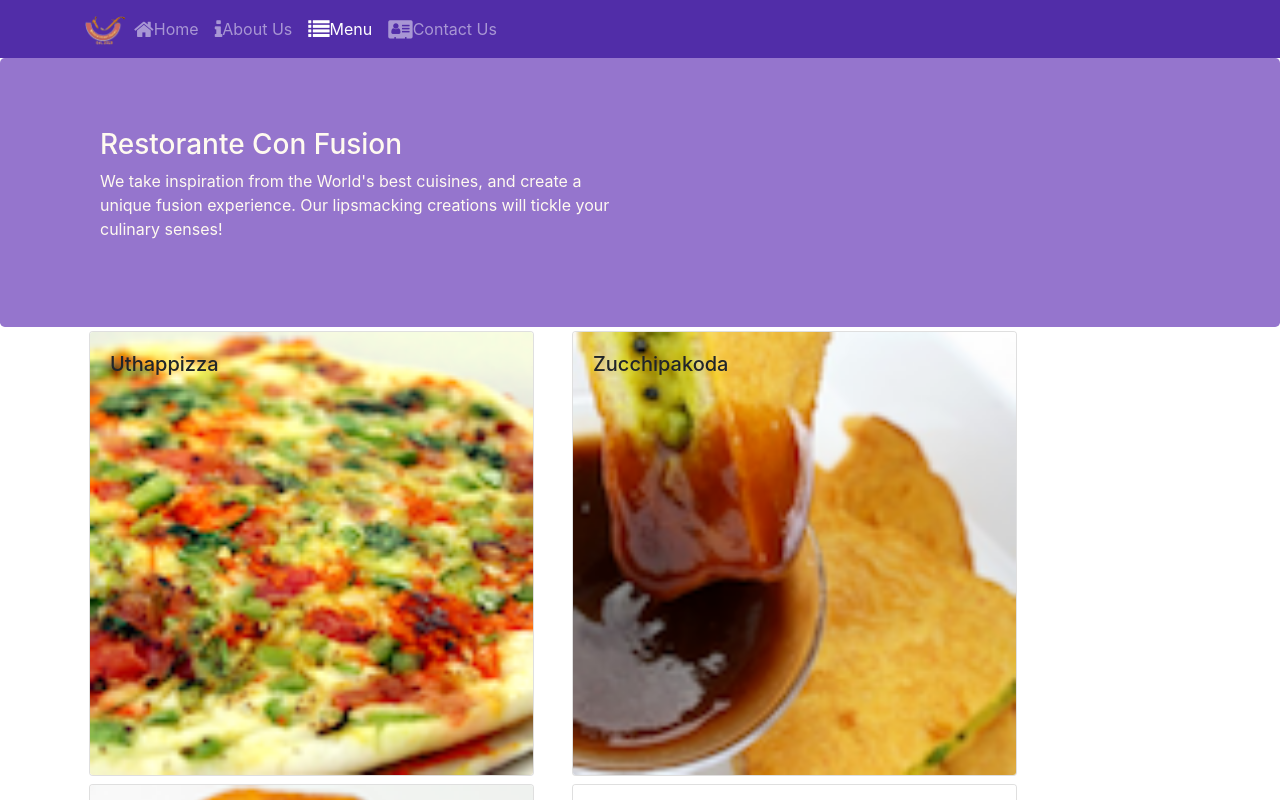
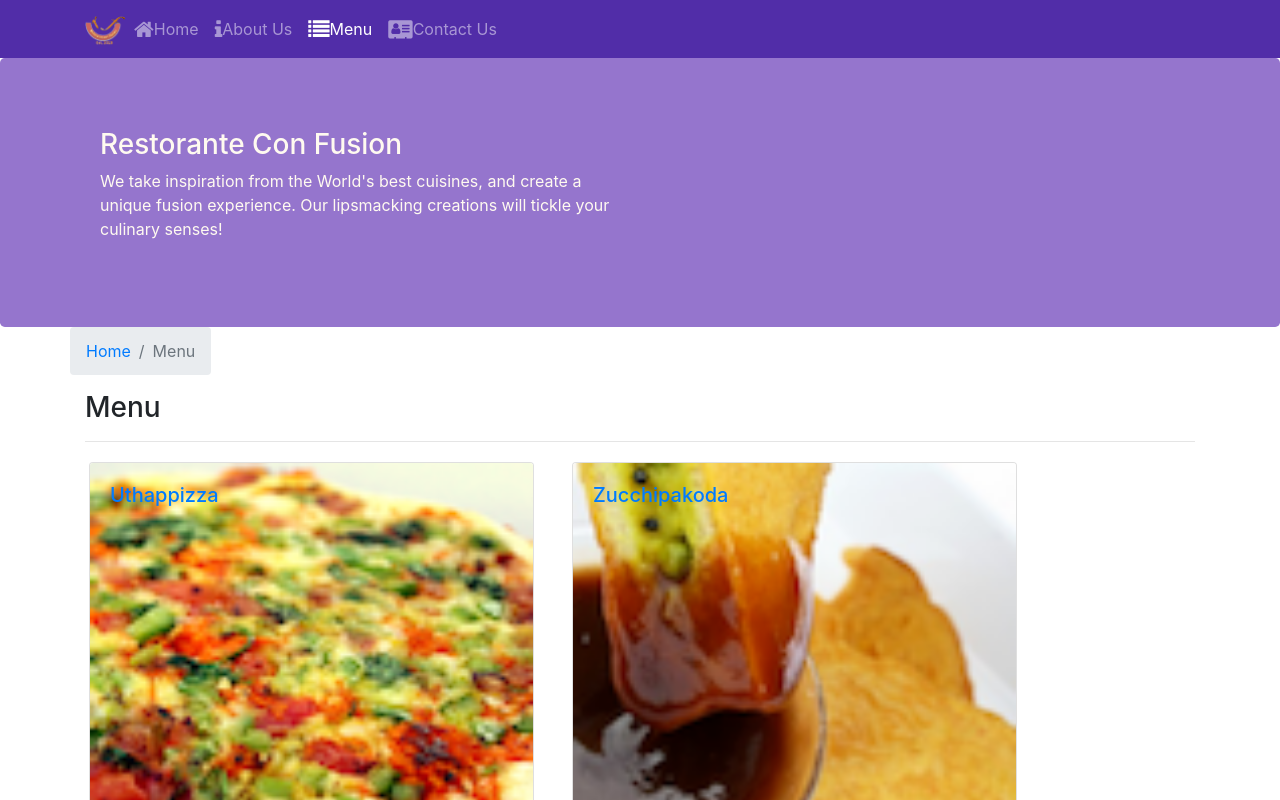
Before and after one commit to Yuddhaaryal/confusionReact, a React (Create React App) app: page /menu in a window 1280 px wide. Shown: the top 800 px of the page. Built offline with nearby package versions, Linux system fonts and the light colour scheme.

Commit message:
SPA part 2

```diff
--- a/src/components/ContactComponent.js
+++ b/src/components/ContactComponent.js
@@ -1,8 +1,19 @@
 import React from 'react';
-
+import { Breadcrumb, BreadcrumbItem } from 'reactstrap';
+import { Link } from 'react-router-dom';
 function Contact(props) {
     return(
         <div className="container">
+            <div className="row">
+                    <Breadcrumb>
+                        <BreadcrumbItem><Link  to="/home">Home</Link></BreadcrumbItem>
+                        <BreadcrumbItem active >Contact Us</BreadcrumbItem>
+                    </Breadcrumb>
+                    <div className="col-12">
+                        <h3>Contact Us</h3>
+                        <hr/>
+                    </div>
+                </div>
             <div className="row row-content">
                 <div className="col-12">
                 <h3>Location Information</h3>
--- a/src/components/DishdetailComponent.js
+++ b/src/components/DishdetailComponent.js
@@ -1,6 +1,6 @@
 import React from 'react';
-import { Card, CardImg, CardText, CardBody, CardTitle} from 'reactstrap';
-
+import { Card, CardImg, CardText, CardBody, CardTitle, Breadcrumb, BreadcrumbItem} from 'reactstrap';
+import { Link } from 'react-router-dom';
 
 
     function RenderDish({ dish }) {
@@ -22,9 +22,9 @@
             return (<div></div>);
         }
     }
-    const ShowDetails= ({dish}) => {
-        if(dish!=null){
-            const dishDescription =dish.comments.map((cmnt)=>{
+    const ShowDetails= ({comment}) => {
+        if(comment!=null){
+            const dishDescription =comment.map((cmnt)=>{
 
                 var d= Intl.DateTimeFormat(('en-US'),{ year:'numeric',month:'short',day:'2-digit'})
                 .format(new Date(Date.parse(cmnt.date)));
@@ -57,8 +57,18 @@
        return (
             <div className="container">
                 <div className="row">
+                    <Breadcrumb>
+                        <BreadcrumbItem><Link  to="/menu">Menu</Link></BreadcrumbItem>
+                        <BreadcrumbItem active >{props.dish.name}</BreadcrumbItem>
+                    </Breadcrumb>
+                    <div className="col-12">
+                        <h3>{props.dish.name}</h3>
+                        <hr/>
+                    </div>
+                </div>
+                <div className="row">
                  <RenderDish dish={props.dish}/>
-                 <ShowDetails dish={props.dish}/>
+                 <ShowDetails comment={props.comment}/>
                  </div>
             </div>
         );
--- a/src/components/MainComponent.js
+++ b/src/components/MainComponent.js
@@ -1,7 +1,8 @@
 import React, { Component } from 'react';
 import { Switch, Route, Redirect } from 'react-router-dom';
 import Menu from './MenuComponent.js';
-import Contact from './ContactComponent';
+import DishDetail from './DishdetailComponent.js';
+import Contact from './ContactComponent.js';
 import Home from './HomeComponent.js';
 import Header from './HeaderComponent.js';
 import Footer from './FooterComponent.js';
@@ -31,12 +32,20 @@
               />
           );
       }
+      const DishwithId = ({match}) => {
+          return (
+            <DishDetail dish = { this.state.dishes.filter((dish) => dish.id===parseInt(match.params.dishId, 10))[0]}
+            comment = { this.state.comments.filter((comment) => comment.dishId===parseInt(match.params.dishId, 10))}
+            />
+          );
+      }
     return (
       <div>
         <Header/>
         <Switch>
-            <Route path = "/home" component = { HomePage }/>
+            <Route path= "/home" component = { HomePage }/>
             <Route exact path = "/menu" component = { () => <Menu dishes={this.state.dishes}/> }/>
+            <Route  path = "/menu/:dishId" component = { DishwithId }/>
             <Route exact path = "/contactus" component = { Contact }/>
             <Redirect to ="/home"/>
         </Switch>
--- a/src/components/MenuComponent.js
+++ b/src/components/MenuComponent.js
@@ -1,14 +1,20 @@
 import React  from 'react';
-import { Card, CardImg, CardImgOverlay, CardTitle} from 'reactstrap';
-function RenderMenuItems({dish, onClick}){
+import { Card, CardImg, CardImgOverlay, CardTitle, Breadcrumb, BreadcrumbItem} from 'reactstrap';
+import { Link } from 'react-router-dom';
+
+
+
+function RenderMenuItem ({dish}){
   return(
-    <Card key={dish.id} onClick={() => onClick(dish.id)}>
+    <Card>
+      <Link to = {`/menu/${dish.id}`} >
         <CardImg width="100%" src={dish.image} alt={dish.name}/>
         <CardImgOverlay>
           <CardTitle>
             {dish.name}
           </CardTitle>
         </CardImgOverlay>
+      </Link>
   </Card>
   );
 }
@@ -16,12 +22,23 @@
   const menu=props.dishes.map((dish) => {
         return (
           <div className="col-12 col-md-5 m-1">
-          <RenderMenuItems dish={dish} onClick={props.onClick}/>
+          <RenderMenuItem dish={dish} />
           </div>
         );
     });
   return (
       <div className="container">
+        <div className="row">
+          <Breadcrumb>
+            <BreadcrumbItem><Link  to="/home">Home</Link></BreadcrumbItem>
+            <BreadcrumbItem active >Menu</BreadcrumbItem>
+          </Breadcrumb>
+          <div className="col-12">
+            <h3>Menu</h3>
+            <hr/>
+          </div>
+        </div>
+
         <div className="row">
             {menu}
         </div>
```
Lines whose indentation alone changed are shown as unchanged.
